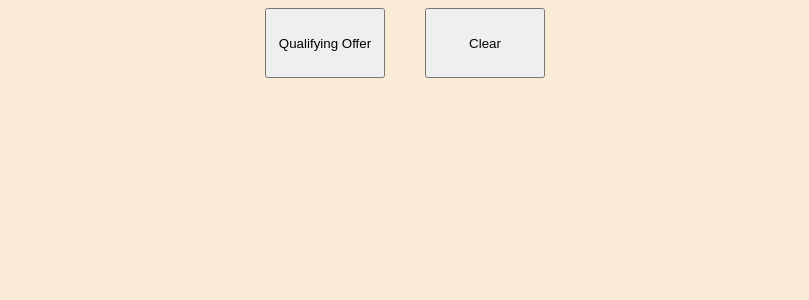
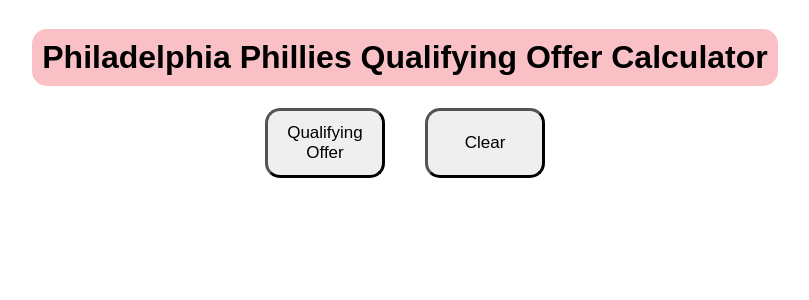
Before and after one commit to micah-kim/MLB-QO-Calculator, a Django app: page / in a window 1280 px wide. Shown: the top 300 px of the page, without its empty margins (235-1044 px from the left). Run offline with Django 4.2, Linux system fonts and the light colour scheme; data that the repository does not hold is empty.

Commit message:
adding design

```diff
--- a/QUESTION_B/MLB-QO-Calculator/MLB_QO_Calculator/views.py
+++ b/QUESTION_B/MLB-QO-Calculator/MLB_QO_Calculator/views.py
@@ -5,18 +5,28 @@
 
 # render index.html when the button is not clicked
 def button(request):
-    return render(request, 'index.html')
+    url = "https://questionnaire-148920.appspot.com/swe/data.html"
+    r = requests.get(url)
+    soup = BeautifulSoup(r.content, 'html.parser')
 
+    data = soup.find('table', class_ = "table")
+    return render(request, 'index.html', {'tableData' : data})
+
+# re-render index.html with output
 def output(request):
+    # extract url of site to be parsed
     url = "https://questionnaire-148920.appspot.com/swe/data.html"
     r = requests.get(url)
     soup = BeautifulSoup(r.text, 'html.parser')
 
+    # search site html for table
     MLB_table = soup.find('table', class_ = "table")
     arr = []
     total = 0
     count = 0
     data = 0
+
+    # iterate through individual players and store salary in "arr"
     for player in MLB_table.find_all("tbody"):
         rows = player.find_all("tr")
         for row in rows:
@@ -25,8 +35,10 @@
             if salary != '' and salary.isdigit():
                 arr.append(int(salary))
 
+    # sort array in reverse order by salary amount
     arr = sorted(arr, reverse=True)
 
+    # iterate array again get highest 125 salaries
     for a in arr:
         total+=a
         count+=1
@@ -35,6 +47,7 @@
             data = total // 125
             data = "{:,}".format(data)
             data = '$' + data
-            return render(request, 'index.html', {'data' : data})
+            return render(request, 'index.html', {'data' : data, 'img' : "https://imgur.com/LmekkPz"})
 
+    # will render 0 as the data if arr is empty
     return render(request, 'index.html', {'data' : data})
--- a/QUESTION_B/MLB-QO-Calculator/templates/index.html
+++ b/QUESTION_B/MLB-QO-Calculator/templates/index.html
@@ -3,21 +3,40 @@
     <head>
         <title>MLB QO Calculator</title>
         <style>
-            body { background-color: antiquewhite; }
+            body {display: flex; flex-direction: column; font-family: Arial, Helvetica, sans-serif;}
+            .siteTitle {width: 100%; display: flex; justify-content: center;}
+            .title {display: flex; text-align: center; background-color: #e8182944; padding: 10px; border-radius: 15px;}
             .buttonContainer { display: flex; justify-content: center;}
-            button { height: 70px; width: 120px; margin: 0 20px; }
+            button { height: 70px; width: 120px; margin: 0 20px; font-size: 17px; border-width: 3px; border-radius: 15px;}
+            button:hover {background-color: #002e7238;}
             .output {display: flex; justify-content: center; font-size: 30px;}
+            .dataOut {display: flex; flex-direction: column; text-align: center; justify-content: center;}
+            .dataOutButton {display: flex; justify-content: center; border-radius: 15px; background-color: #fdf1cc; padding: 25px;}
+            .number {font: bolder; padding: 20px;}
+            .acceptButton:hover {background-color: #aff5aa;}
+            .declineButton:hover {background-color: #f5aaaa;}
         </style>
     </head>
     <body>
+        <div class="siteTitle">
+            <h1 class="title">Philadelphia Phillies Qualifying Offer Calculator</h2>
+        </div>
+
         <div class="buttonContainer">
-            <button onclick="location.href = '{% url 'script' %}'">Qualifying Offer</button>
-            <button onclick="location.href ='/'">Clear</button>
+            <button class="getOffer" onclick="location.href = '{% url 'script' %}'">Qualifying Offer</button>
+            <button class="clear" onclick="location.href ='/'">Clear</button>
         </div>
         <br>
         <div class="output">
             {% if data %}
-            {{data}}
+                <div class="dataOut">
+                    <div class="number">{{data}}</div>
+                    <div class="dataOutButton">
+                        <a href = "mailto:coach@example.com?subject=Accepting the Qualifying Offer" target="_blank" ><button class="acceptButton">Accept</button></a>
+                        <img src="{{ STATIC_URL }}https://i.imgur.com/LmekkPz.png" alt="image of phillies mascot"/>
+                        <a href = "mailto:coach@example.com?subject=Declining the Qualifying Offer" target="_blank" ><button class="declineButton">Decline</button></a>
+                    </div>
+                </div>
             {% endif %}
         </div>
     </body>
```
Also changed, not shown: QUESTION_B/MLB-QO-Calculator/templates/assets/phillies-removebg-preview.png (added).
